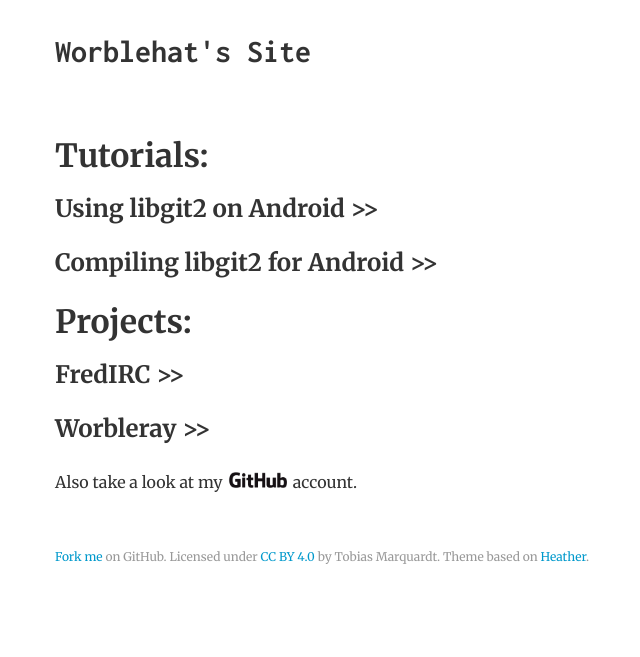
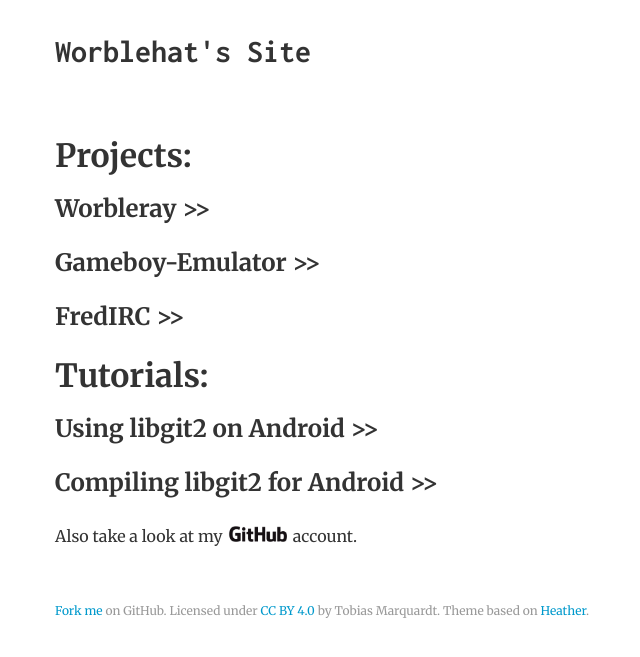
Before and after one commit to worblehat/worblehat.github.io, a Jekyll site: the page built from index.html, in a window 1280 px wide. Shown: the top 657 px of the page, without its empty margins (201-841 px from the left). Built offline with Jekyll 4.4.1, drawn with Linux system fonts in a browser that asks for light colours; Markdown is read by kramdown in place of the engine named in the settings.

Commit message:
Updated site content.

```diff
--- a/index.html
+++ b/index.html
@@ -1,6 +1,20 @@
 ---
 layout: default
 ---
+
+<h1>Projects:</h1>
+    <article>
+        <h2><a href="https://github.com/worblehat/WorbleRay" title="Worbleray">Worbleray &gt;&gt;</a></h2>
+        <p></p>
+    </article>
+    <article>
+        <h2><a href="https://github.com/worblehat/Gameboy-Emulator" title="Gameboy-Emulator">Gameboy-Emulator &gt;&gt;</a></h2>
+        <p></p>
+    </article>
+    <article>
+        <h2><a href="http://worblehat.github.io/FredIRC/" title="FredIRC">FredIRC &gt;&gt;</a></h2>
+        <p></p>
+    </article>
 
 <h1>Tutorials:</h1>
 {% for post in site.posts %}
@@ -10,14 +24,4 @@
     </article>
 {% endfor %}
 
-<h1>Projects:</h1>
-    <article>
-        <h2><a href="http://worblehat.github.io/FredIRC/" title="FredIRC">FredIRC &gt;&gt;</a></h2>
-        <p></p>
-    </article>
-    <article>
-        <h2><a href="https://github.com/worblehat/WorbleRay" title="Worbleray">Worbleray &gt;&gt;</a></h2>
-        <p></p>
-    </article>
-
 Also take a look at <a class="no-style-link" href="https://github.com/worblehat">my <img class="inline-img" src="github.png" border="0" alt="<b>GitHub</b>"> account</a>.
```
